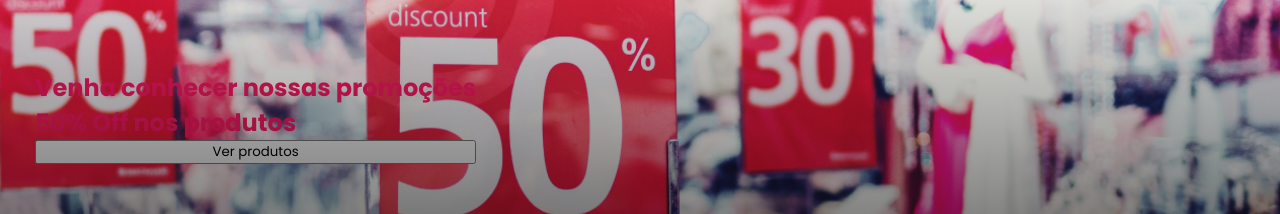
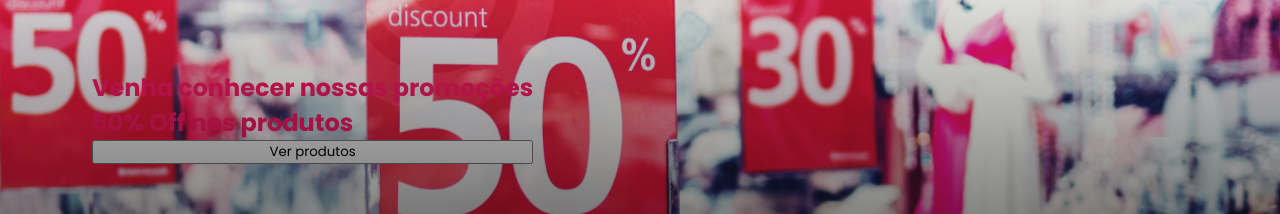
Before and after one commit to EconverseAG/teste-front-end-jr, a React (Vite) app: page / in a window 1280 px wide. Shown: the part 793-1007 px from the top of the page. Built offline with nearby package versions, Linux system fonts and the light colour scheme.

Commit message:
style: add container-center mixin

```diff
--- a/src/styles/_mixins.scss
+++ b/src/styles/_mixins.scss
@@ -1,5 +1,5 @@
 @mixin container-center {
-    max-width: 1370px;
+    max-width: 86.25rem;
 /*     margin: 0 auto;   */
-    padding: 0 35px;
+    padding: 0 5.75rem;
   }
```
